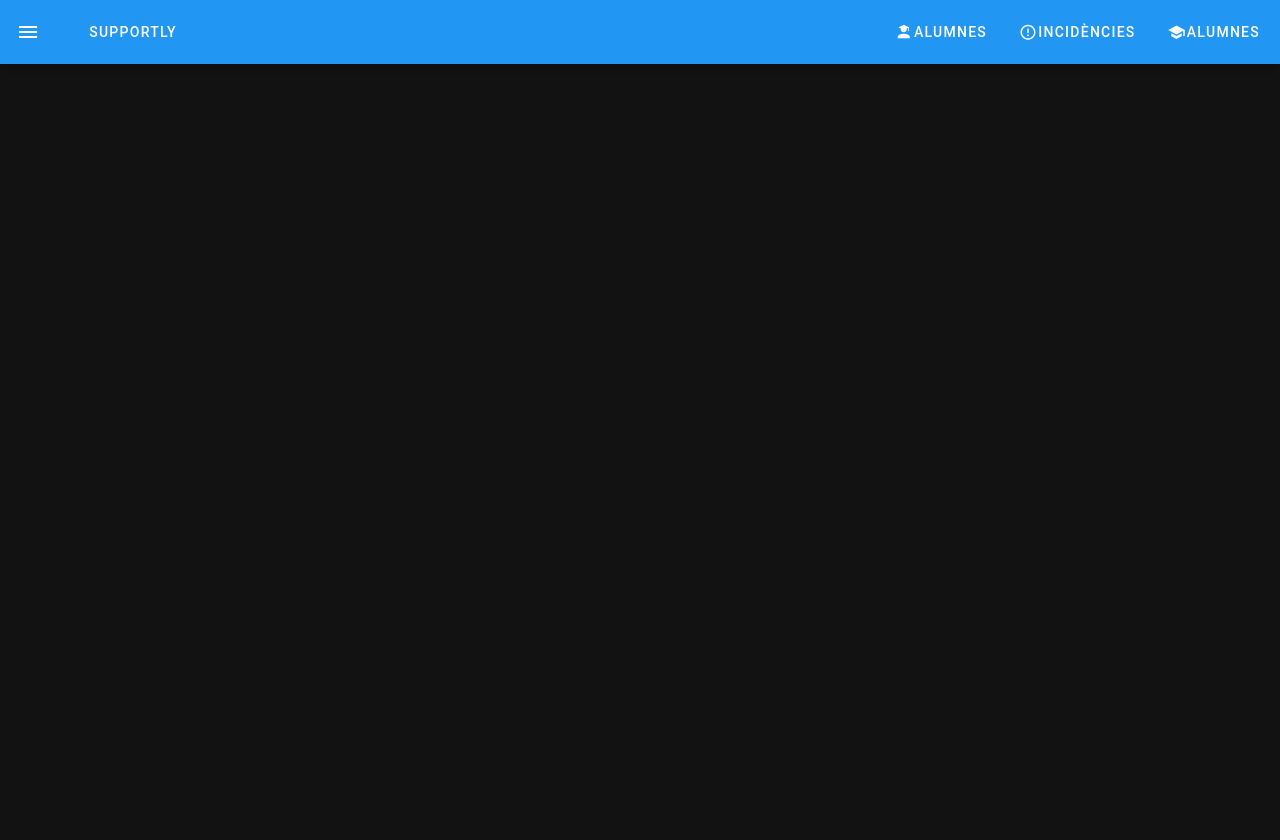
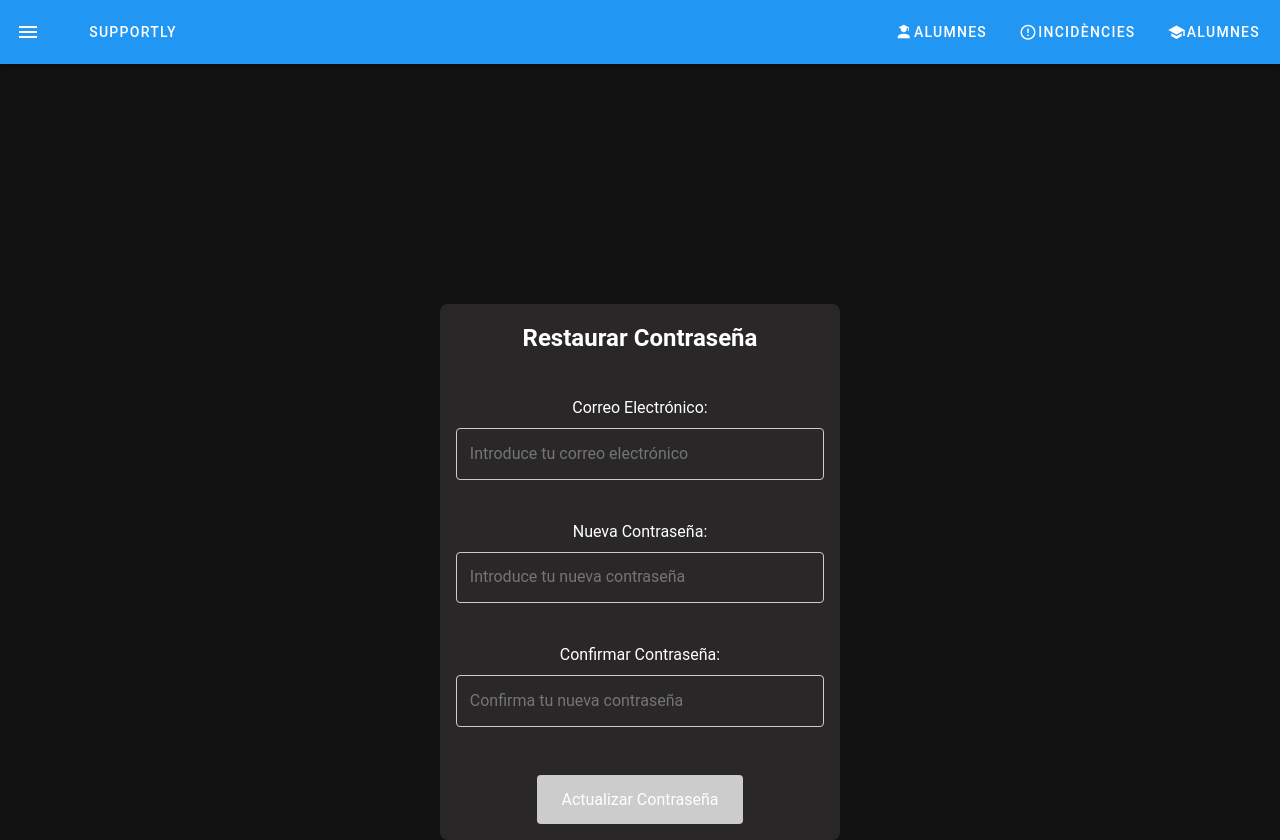
Before and after one commit to inspedralbes/tr2-24-25-front-back-tr2_gr5, a Vue app in the folder web/vuetify/: page /resetPassword in a window 1280 px wide. Before the commit the page ends 800 px from the top, so only its background shows below. Built offline with nearby package versions, Linux system fonts and the light colour scheme; no server answers.

Commit message:
Actualizar contraseña si te has olvidado

```diff
--- a/web/vuetify/src/pages/restoredPassword.vue
+++ b/web/vuetify/src/pages/restoredPassword.vue
@@ -2,6 +2,16 @@
   <div class="container">
     <h2>Restaurar Contraseña</h2>
     <form @submit.prevent="submitNewPassword">
+      <div class="form-group">
+        <label for="email">Correo Electrónico:</label>
+        <input
+          type="email"
+          id="email"
+          v-model="email"
+          required
+          placeholder="Introduce tu correo electrónico"
+        />
+      </div>
       <div class="form-group">
         <label for="newPassword">Nueva Contraseña:</label>
         <input
@@ -21,10 +31,14 @@
           required
           placeholder="Confirma tu nueva contraseña"
         />
+        <p v-if="passwordMismatch" class="error-message">Las contraseñas no coinciden.</p>
       </div>
-        <button type="submit">Actualizar Contraseña</button>
+      <button type="submit" :disabled="passwordMismatch">Actualizar Contraseña</button>
     </form>
-      <p v-if="message">{{ message }}</p>
+    <p v-if="message" :class="success ? 'success-message' : 'error-message'">{{ message }}</p>
+
+    <!-- Snackbar -->
+    <div v-if="showSnackbar" class="snackbar">{{ snackbarMessage }}</div>
   </div>
 </template>
 
@@ -32,38 +46,64 @@
 export default {
   data() {
     return {
+      email: '',
       newPassword: '',
       confirmPassword: '',
       message: '',
+      success: false,
+      showSnackbar: false, // Controla la visibilidad del Snackbar
+      snackbarMessage: '', // Contenido del mensaje del Snackbar
     };
+  },
+  computed: {
+    passwordMismatch() {
+      return this.newPassword && this.confirmPassword && this.newPassword !== this.confirmPassword;
+    },
   },
   methods: {
     async submitNewPassword() {
-        if (this.newPassword !== this.confirmPassword) {
+      if (this.passwordMismatch) {
         this.message = 'Las contraseñas no coinciden.';
+        this.success = false;
         return;
       }
 
       try {
-          const email = this.$route.query.email; // Obtener el correo desde la URL
         const response = await fetch('http://localhost:3000/restaurarContraProf', {
           method: 'POST',
           headers: {
             'Content-Type': 'application/json',
           },
           body: JSON.stringify({
-              email,
-              newPassword: this.newPassword,
+            correu_profe: this.email,
+            nova_contrasenya: this.newPassword,
+            confirmar_contrasenya: this.confirmPassword,
           }),
         });
 
         if (!response.ok) {
-            throw new Error('Error al actualizar la contraseña.');
+          const errorData = await response.json();
+          throw new Error(errorData.message || 'Error al actualizar la contraseña.');
         }
 
-          this.message = 'Contraseña actualizada con éxito.';
+
+        // Mostrar el Snackbar
+        this.snackbarMessage = 'Contraseña actualizada con éxito.';
+        this.showSnackbar = true;
+
+        // Redirigir después de 2 segundos
+        setTimeout(() => {
+          this.showSnackbar = false;
+          this.$router.push('/');
+        }, 2000);
       } catch (error) {
-          this.message = error.message;
+        this.message = `Error: ${error.message}`;
+        this.success = false;
+
+        // Mostrar el Snackbar con el mensaje de error
+        this.snackbarMessage = `Error: ${error.message}`;
+        this.showSnackbar = true;
+
       }
     },
   },
@@ -75,7 +115,7 @@
   max-width: 400px;
   margin: 0 auto;
   padding: 1em;
-    background-color: #f4f4f4;
+  background-color: #292727;
   border-radius: 8px;
   margin-top: 15rem;
   text-align: center;
@@ -88,7 +128,7 @@
 label {
   display: block;
   margin-bottom: 0.5em;
-    margin-top: 1rem;
+  margin-top: 2.5rem;
 }
 
 input {
@@ -105,14 +145,57 @@
   border: none;
   border-radius: 4px;
   cursor: pointer;
+  margin-top: 2rem;
 }
 
 button:hover {
   background-color: #0056b3;
 }
 
+button:disabled {
+  background-color: #ccc;
+  cursor: not-allowed;
+}
+
 p {
   margin-top: 1rem;
+}
+
+.success-message {
   color: green;
 }
+
+.error-message {
+  color: red;
+}
+
+/* Snackbar Styles */
+.snackbar {
+  position: fixed;
+  bottom: 20px;
+  left: 50%;
+  transform: translateX(-50%);
+  background-color: #333;
+  color: #fff;
+  padding: 1em;
+  border-radius: 8px;
+  box-shadow: 0 4px 6px rgba(0, 0, 0, 0.2);
+  animation: fadeInOut 3s;
+}
+
+@keyframes fadeInOut {
+  0% {
+    opacity: 0;
+    transform: translateX(-50%) translateY(10px);
+  }
+  10%,
+  90% {
+    opacity: 1;
+    transform: translateX(-50%) translateY(0);
+  }
+  100% {
+    opacity: 0;
+    transform: translateX(-50%) translateY(10px);
+  }
+}
 </style>
--- a/web/vuetify/src/router/index.js
+++ b/web/vuetify/src/router/index.js
@@ -14,7 +14,7 @@ import IncidenciesPage from '@/components/IncidenciesPage.vue';
 import UsuarisPage from '@/components/UsuarisPage.vue';
 import MentorsApplicationPage from '@/components/MentorsApplicationPage.vue';
 import forgotpassword from '@/pages/forgotpassword.vue';
-
+import restoredPassword from '@/pages/restoredPassword.vue';
 
 const routes = [
   ...autoroutes,
@@ -49,7 +49,13 @@ const routes = [
     path: '/forgotPassword',
     name: 'forgotPassword',
     component: forgotpassword,
-  }
+  },
+  {
+    path: '/resetPassword',
+    name: 'resetPassword',
+    component: restoredPassword,
+  },
+
 ];
 
 const router = createRouter({
```
Also changed, not shown: 2 other files (tests, documents, lock files or other folders). Lines whose indentation alone changed are shown as unchanged.
